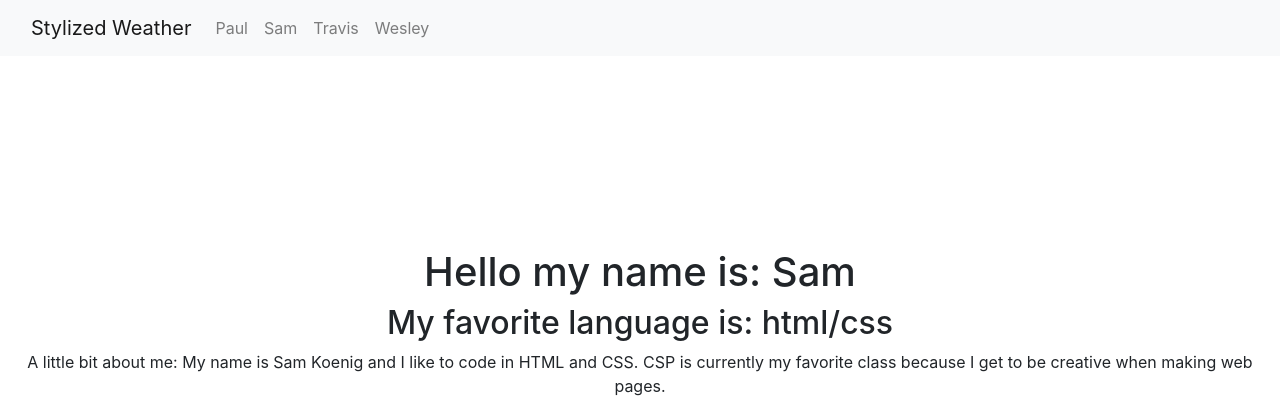
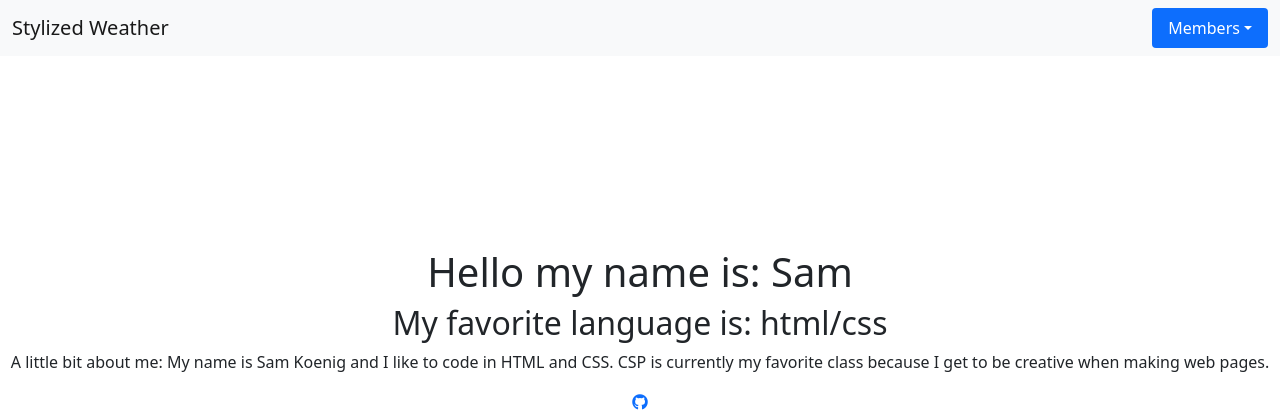
Before and after one commit to paul-bokelman/styledweather-python, a Flask app: page /about_sam in a window 1280 px wide. Shown: the top 420 px of the page. Run offline with Flask 2, Linux system fonts and the light colour scheme; some libraries are stand-ins or nearby versions.

Commit message:
dropdown

```diff
--- a/templates/base.html
+++ b/templates/base.html
@@ -6,12 +6,11 @@
     <meta name="viewport" content="width=device-width, initial-scale=1.0" />
     {% block meta %} {% endblock %}
     <link
+      href="https://cdn.jsdelivr.net/npm/bootstrap@5.0.0/dist/css/bootstrap.min.css"
       rel="stylesheet"
-      href="https://stackpath.bootstrapcdn.com/bootstrap/4.5.2/css/bootstrap.min.css"
-      integrity="sha384-JcKb8q3iqJ61gNV9KGb8thSsNjpSL0n8PARn9HuZOnIxN0hoP+VmmDGMN5t9UJ0Z"
+      integrity="sha384-wEmeIV1mKuiNpC+IOBjI7aAzPcEZeedi5yW5f2yOq55WWLwNGmvvx4Um1vskeMj0"
       crossorigin="anonymous"
     />
-    <link rel="stylesheet" href="../static/css/index.css" type="text/css" />
     <link
       rel="stylesheet"
       href="https://pro.fontawesome.com/releases/v5.10.0/css/all.css"
@@ -36,29 +35,48 @@
           >
             <span class="navbar-toggler-icon"></span>
           </button>
-          <div class="collapse navbar-collapse" id="navbarNavDropdown">
-            <ul class="navbar-nav">
-              <li class="nav-item">
-                <a class="nav-link" aria-current="page" href="/paul">Paul</a>
+          <ul class="nav nav-pills">
+            <li class="nav-item dropdown">
+              <a
+                class="nav-link dropdown-toggle active"
+                data-bs-toggle="dropdown"
+                href="#"
+                role="button"
+                aria-expanded="false"
+                >Members</a
+              >
+              <ul class="dropdown-menu">
+                <li>
+                  <a class="dropdown-item" aria-current="page" href="/paul"
+                    >Paul</a
+                  >
                 </li>
-              <li class="nav-item">
-                <a class="nav-link" aria-current="page" href="/sam">Sam</a>
+                <li>
+                  <a class="dropdown-item" aria-current="page" href="/sam"
+                    >Sam</a
+                  >
                 </li>
-              <li class="nav-item">
-                <a class="nav-link" aria-current="page" href="/travis"
+                <li>
+                  <a class="dropdown-item" aria-current="page" href="/travis"
                     >Travis</a
                   >
                 </li>
-              <li class="nav-item">
-                <a class="nav-link" aria-current="page" href="/wesley"
+                <li>
+                  <a class="dropdown-item" aria-current="page" href="/wesley"
                     >Wesley</a
                   >
                 </li>
               </ul>
-          </div>
+            </li>
+          </ul>
         </div>
       </nav>
     </div>
     {% block content %} {% endblock %}
   </body>
+  <script
+    src="https://cdn.jsdelivr.net/npm/bootstrap@5.0.0/dist/js/bootstrap.bundle.min.js"
+    integrity="sha384-p34f1UUtsS3wqzfto5wAAmdvj+osOnFyQFpp4Ua3gs/ZVWx6oOypYoCJhGGScy+8"
+    crossorigin="anonymous"
+  ></script>
 </html>
```
Lines whose indentation alone changed are shown as unchanged.
